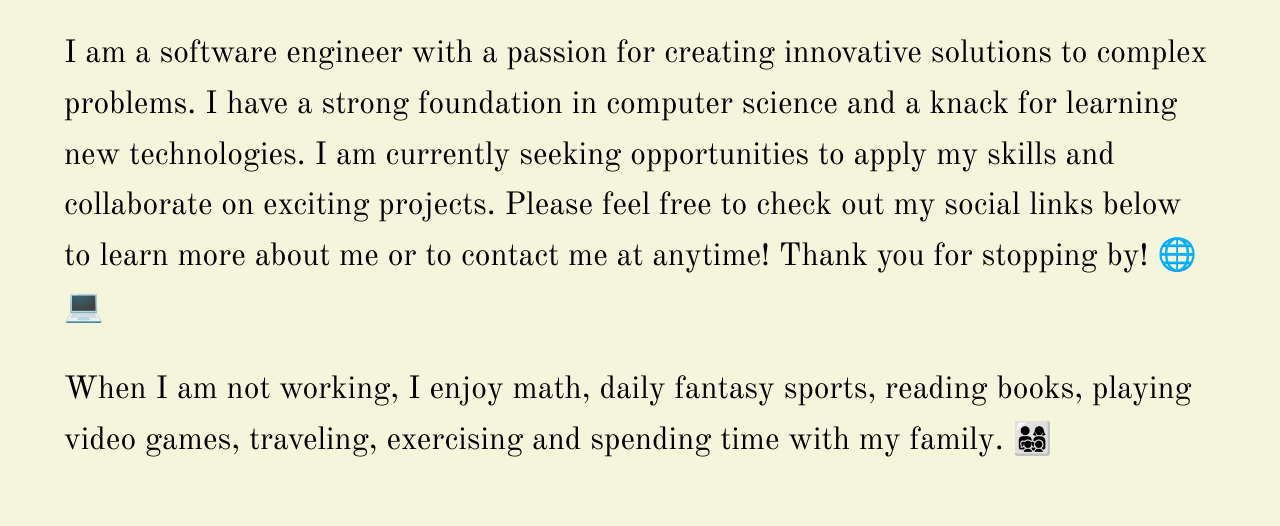
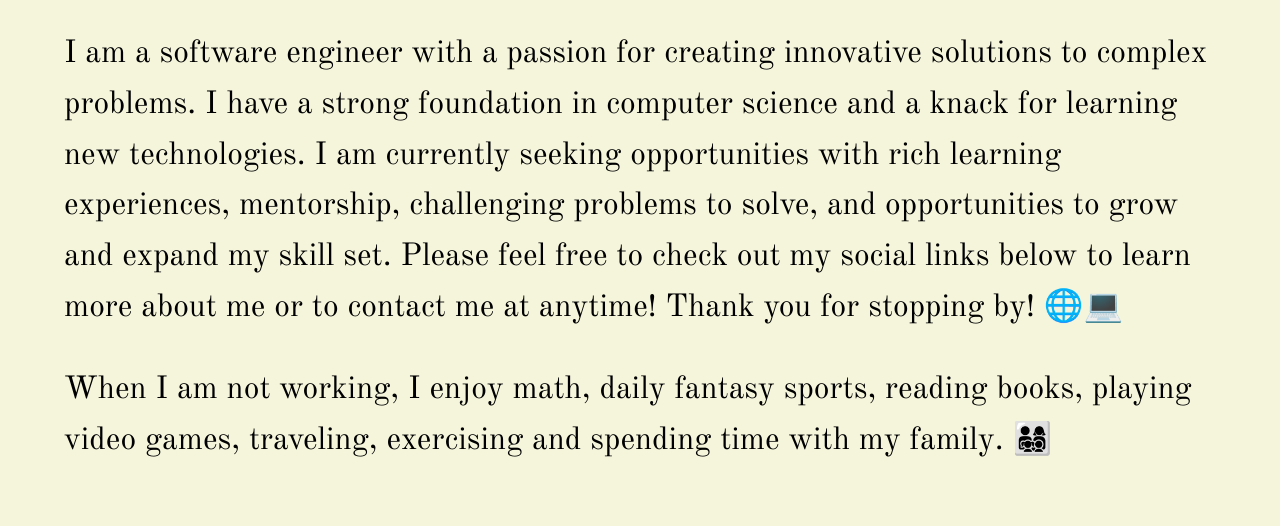
Before and after one commit to DakuwoN/DakuwoN.github.io, a plain HTML site: page index.html in a window 1280 px wide. Shown: the part 497-1023 px from the top of the page. Drawn offline with nearby package versions, Linux system fonts and the light colour scheme.

Commit message:
updated intro

```diff
--- a/index.html
+++ b/index.html
@@ -74,7 +74,8 @@
             <p class="welcome-content">
               I am a software engineer with a passion for creating innovative solutions to complex problems.
               I have a strong foundation in computer science and a knack for learning new technologies.
-              I am currently seeking opportunities to apply my skills and collaborate on exciting projects.
+              I am currently seeking opportunities with rich learning experiences, mentorship, challenging problems to solve, and
+              opportunities to grow and expand my skill set.
 
               Please feel free to check out my social links below to learn more about me or to contact me at anytime! Thank you for stopping by! 🌐💻
             </p>
```
